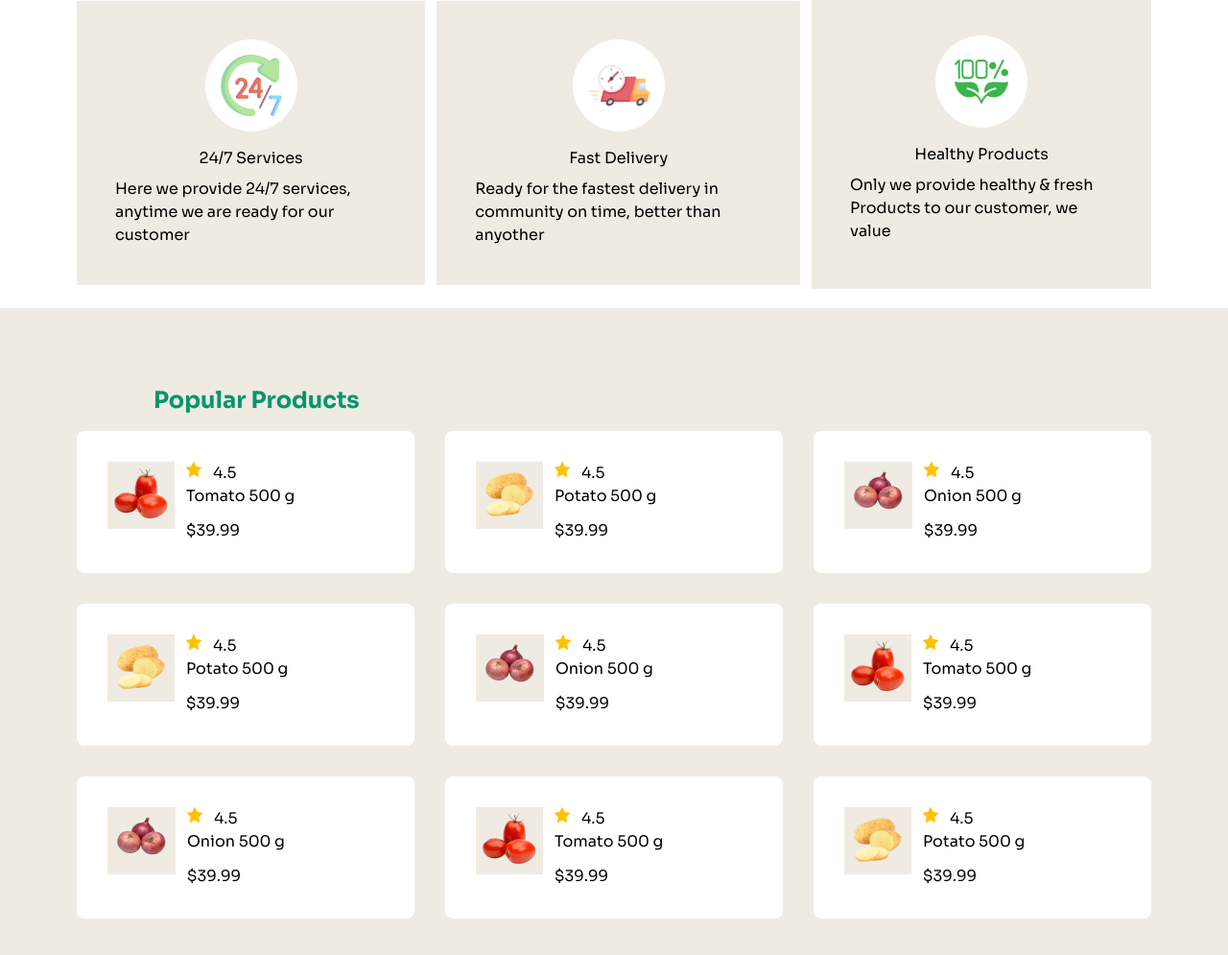
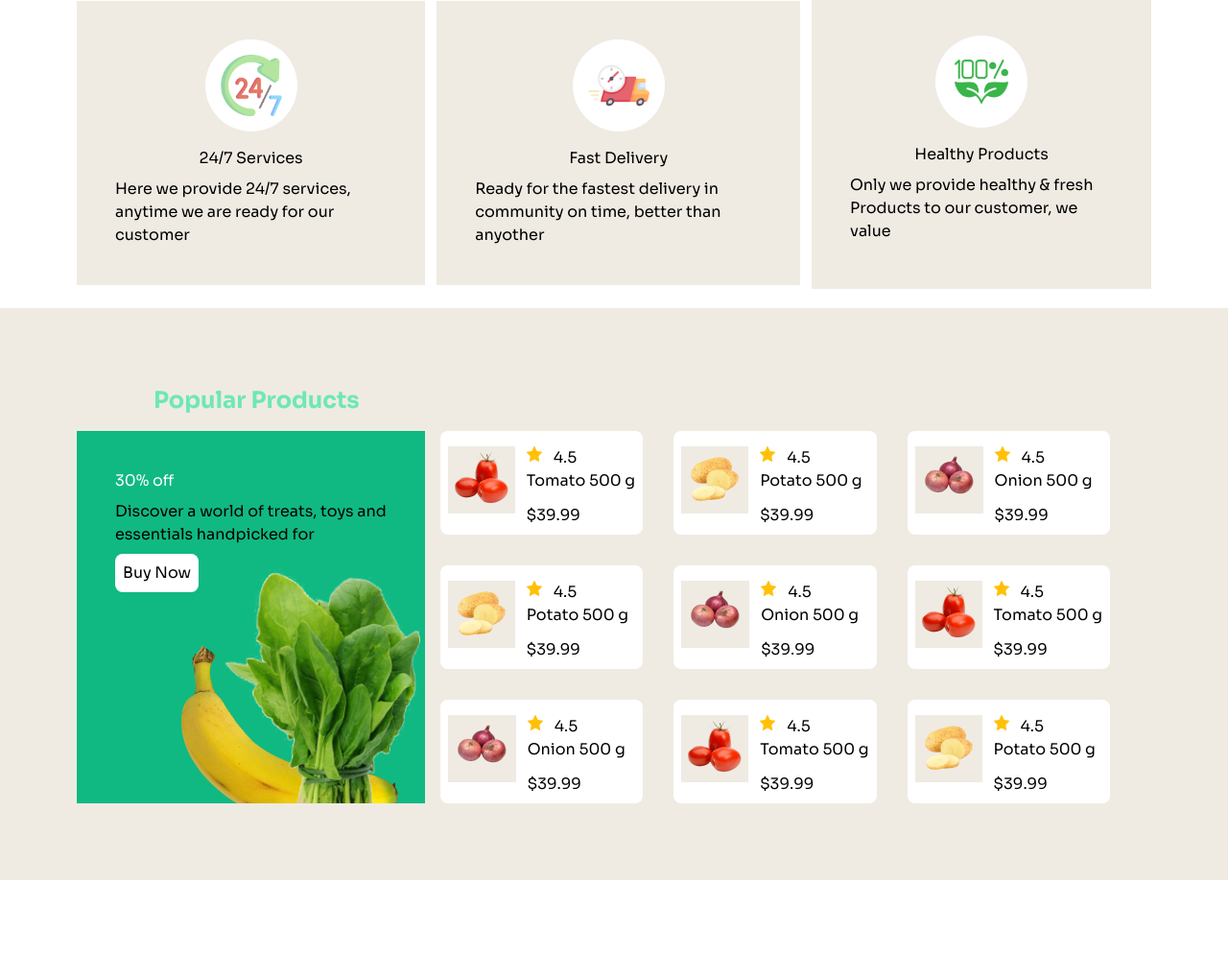
Before and after one commit to SumonaKeya/VegShop, a plain HTML site: page index.html in a window 1280 px wide. Shown: the part 1134-2129 px from the top of the page at 96% size. After the commit the page ends 2051 px from the top, so only its background shows below. Drawn offline with nearby package versions, Linux system fonts and the light colour scheme.

Commit message:
product section edited

```diff
--- a/index.html
+++ b/index.html
@@ -102,10 +102,23 @@
 
         <!-- Popular products Section -->
         <section class=" md:container mx-auto p-20" style="background-color: #EFEBE3;">
-            <h1 class="font-bold text-2xl text-green-600 pl-20 pb-4">Popular Products</h1>
+            <h1 class="font-bold text-2xl text-green-300 pl-20 pb-4">Popular Products</h1>
+  <div class="flex flex-row gap-4 ">
+            <div class="bg-green-500 p-10 relative">
+    <div class="gap-4">
+        <h3 class="text-white pb-2">30% off</h3>
+        <p class="pb-2">Discover a world of treats, toys and <br> essentials handpicked for </p>
+    <button class="p-2 bg-white rounded-lg">Buy Now</button>
+</div>
+    <div class="absolute bottom-0 right-0">
+        <img src="./images/vegetable-offer.png">
+    </div>
+           </div>
+
+
        <div class="grid grid-cols-1 md:grid-cols-3 gap-8">
 <!-- card1 -->
-<div class="flex flex-row p-8 gap-3 rounded-lg" style="background-color: #FFFFFF;">
+<div class="flex flex-row p-2 pt-4 gap-3 rounded-lg" style="background-color: #FFFFFF;">
     <figure>
  <img style="background-color: #EFEBE3;" src="./images/tomato.png" alt="Tomato" />
    </figure>
@@ -125,7 +138,7 @@
          </div>
      </div>
      <!-- 2 -->
-     <div class="flex flex-row p-8 gap-3 rounded-lg" style="background-color: #FFFFFF;">
+     <div class="flex flex-row p-2 pt-4 gap-3 rounded-lg" style="background-color: #FFFFFF;">
         <figure>
      <img style="background-color: #EFEBE3;" src="./images/potato.png" alt="Potato" />
        </figure>
@@ -145,7 +158,7 @@
              </div>
          </div>
          <!-- 3 -->
-         <div class="flex flex-row p-8 gap-3 rounded-lg" style="background-color: #FFFFFF;">
+         <div class="flex flex-row p-2 pt-4 gap-3 rounded-lg" style="background-color: #FFFFFF;">
             <figure>
          <img style="background-color: #EFEBE3;" src="./images/onion.png" alt="Onion" />
            </figure>
@@ -165,7 +178,7 @@
                  </div>
              </div>
              <!-- 4 -->
-             <div class="flex flex-row p-8 gap-3 rounded-lg" style="background-color: #FFFFFF;">
+             <div class="flex flex-row p-2 pt-4 gap-3 rounded-lg" style="background-color: #FFFFFF;">
                 <figure>
              <img style="background-color: #EFEBE3;" src="./images/potato.png" alt="Potato" />
                </figure>
@@ -185,7 +198,7 @@
                      </div>
                  </div>
                  <!-- 5 -->
-                 <div class="flex flex-row p-8 gap-3 rounded-lg" style="background-color: #FFFFFF;">
+                 <div class="flex flex-row p-2 pt-4 gap-3 rounded-lg" style="background-color: #FFFFFF;">
                     <figure>
                  <img style="background-color: #EFEBE3;" src="./images/onion.png" alt="Onion" />
                    </figure>
@@ -205,7 +218,7 @@
                          </div>
                      </div>
                      <!-- 6 -->
-                     <div class="flex flex-row p-8 gap-3 rounded-lg" style="background-color: #FFFFFF;">
+                     <div class="flex flex-row p-2 pt-4 gap-3 rounded-lg" style="background-color: #FFFFFF;">
                         <figure>
                      <img style="background-color: #EFEBE3;" src="./images/tomato.png" alt="Tomato" />
                        </figure>
@@ -225,7 +238,7 @@
                              </div>
                          </div>
                          <!-- 7 -->
-                         <div class="flex flex-row p-8 gap-3 rounded-lg" style="background-color: #FFFFFF;">
+                         <div class="flex flex-row p-2 pt-4 gap-3 rounded-lg" style="background-color: #FFFFFF;">
                             <figure>
                          <img style="background-color: #EFEBE3;" src="./images/onion.png" alt="Onion" />
                            </figure>
@@ -245,7 +258,7 @@
                                  </div>
                              </div>
                                <!-- 8 -->
-                         <div class="flex flex-row p-8 gap-3 rounded-lg" style="background-color: #FFFFFF;">
+                         <div class="flex flex-row p-2 pt-4 gap-3 rounded-lg" style="background-color: #FFFFFF;">
                             <figure>
                          <img style="background-color: #EFEBE3;" src="./images/tomato.png" alt="Tomato" />
                            </figure>
@@ -265,7 +278,7 @@
                                  </div>
                              </div>
                                <!-- 9 -->
-                         <div class="flex flex-row p-8 gap-3 rounded-lg" style="background-color: #FFFFFF;">
+                         <div class="flex flex-row p-2 pt-4 gap-3 rounded-lg" style="background-color: #FFFFFF;">
                             <figure>
                          <img style="background-color: #EFEBE3;" src="./images/potato.png" alt="Potato" />
                            </figure>
@@ -285,7 +298,7 @@
                                  </div>
                              </div>
        </div>
-
+    </div>
     </main>
 
 </body>
```
